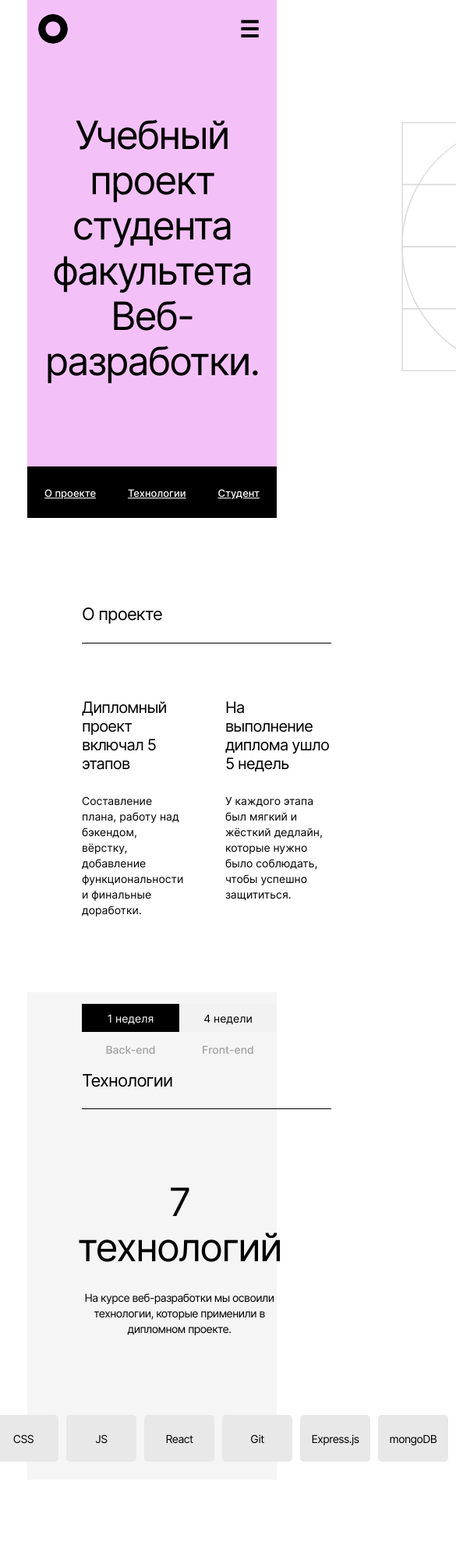
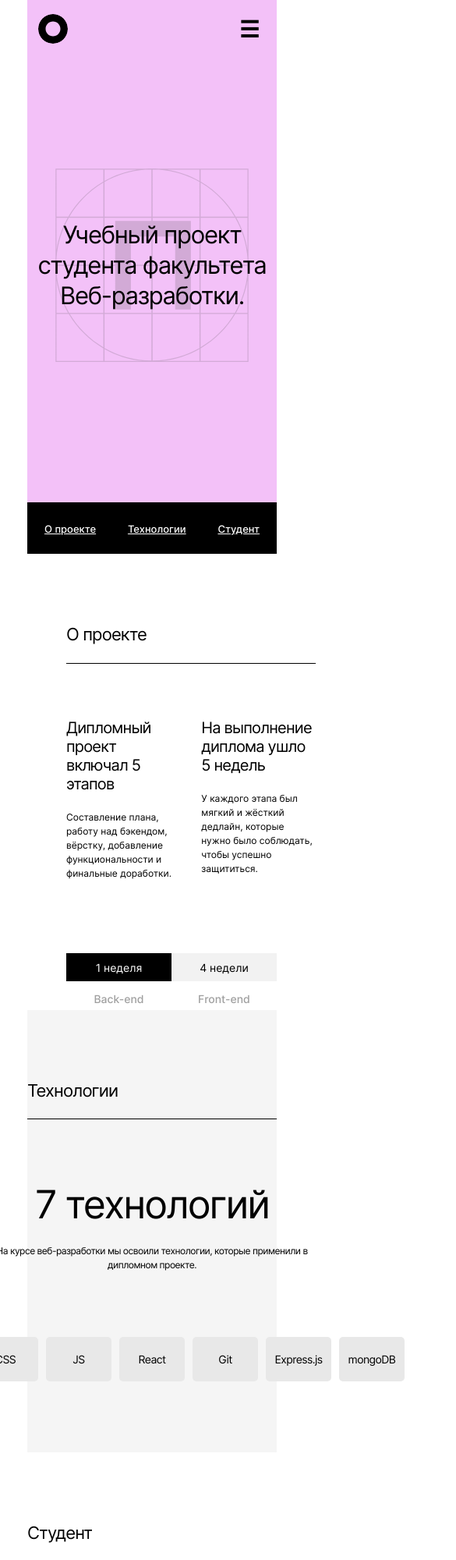
Before and after one commit to SergeyNapiev/movies-explorer-frontend, a React app: page / in a window 390 px wide. Shown: the top 2000 px of the page at 78% size, 585 px wide, since content can reach past the window. Built offline with nearby package versions, Linux system fonts and the light colour scheme.

Commit message:
frontend

```diff
--- a/src/components/AboutMe/AboutMe.css
+++ b/src/components/AboutMe/AboutMe.css
@@ -88,3 +88,43 @@
     color: #000000;
     text-decoration: none;
 }
+
+@media (max-width: 1279px) {
+    .me {
+        max-width: 768px;
+    }
+
+    .me__title {
+        max-width: 668px;
+        padding: 90px 0 23px 0;
+    }
+
+    .me__container {
+        max-width: 668px;
+    }
+
+    .me__photo {
+        max-width: 255px;
+        height: 307px;
+    }
+
+    .me__name {
+        font-size: 40px;
+        line-height: 40px;
+    }
+
+    .me__profession {
+        font-size: 12px;
+        line-height: 18px;
+    }
+
+    .me__description {
+        font-size: 12px;
+        line-height: 18px;
+        margin: 20px 0 0 0;
+    }
+
+
+
+
+}
--- a/src/components/AboutProject/AboutProject.css
+++ b/src/components/AboutProject/AboutProject.css
@@ -45,8 +45,7 @@
     line-height: 20px;
     letter-spacing: 0em;
     text-align: left;
-    margin: 0;
-    margin-top: 26px;
+    margin: 26px 0 0 0;
 }
 
 .about__time {
@@ -113,3 +112,50 @@
 .about__description:last-child {
     padding: 0 0 0 51px;
 }
+
+@media (max-width: 1279px) {
+    .about {
+        max-width: 768px;
+        height: 585px;
+    }
+
+    .about__title {
+        max-width: 668px;
+        margin: 0 0 0 50px;
+        padding-top: 90px;
+    }
+
+    .about__container {
+        padding: 0 0 0 50px;
+    }
+
+    .about__description {
+        max-width: 319px;
+    }
+
+    .about__description:last-child {
+        padding: 0 0 0 30px;
+    }
+
+    .about__subtitle {
+    }
+
+    .about__list {
+        font-size: 12px;
+        line-height: 18px;
+        margin: 22px 0 0 0;
+    }
+
+    .about__data {
+        max-width: 668px;
+        margin: 93px 0 0 50px;
+    }
+
+    .about__column {
+        max-width: 140px;
+    }
+
+    .about__column_last_one {
+        max-width: 528px;
+    }
+}
--- a/src/components/NavTab/NavTab.css
+++ b/src/components/NavTab/NavTab.css
@@ -26,3 +26,9 @@
     letter-spacing: 0px;
     text-align: left;
 }
+
+@media (max-width: 1279px) {
+    .navtab {
+        max-width: 768px;
+    }
+}
--- a/src/components/Portfolio/Portfolio.css
+++ b/src/components/Portfolio/Portfolio.css
@@ -60,3 +60,20 @@
 .portfolio__link {
     cursor: pointer;
 }
+
+@media (max-width: 1279px) {
+    .portfolio {
+        max-width: 768px;
+        margin: 91px 0 0 0;
+        padding: 0 50px 0 50px;
+    }
+
+    .portfolio__project {
+        font-size: 28px;
+        line-height: 50px;
+    }
+
+    .portfolio__projects {
+        margin: 31px 0 68px 0;
+    }
+}
--- a/src/components/Promo/Promo.css
+++ b/src/components/Promo/Promo.css
@@ -1,5 +1,5 @@
 .promo {
-    width: 1280px;
+    max-width: 1280px;
     width: 100%;
     height: 524px;
     background-color: #F3C1F8;
@@ -26,8 +26,8 @@
     z-index: 1;
 
     margin: 0;
-    padding: 0;
-    padding-bottom: 37px;
+    padding: 0 0 37px 0;
+
 }
 
 .promo__img {
@@ -44,3 +44,44 @@
 
     z-index: 0;
 }
+
+@media (max-width: 1279px) {
+    .promo {
+        max-width: 768px;
+        height: 784px;
+    }
+
+    .promo__img {
+        top: 224px;
+        left: 224px;
+        right: 224px;
+    }
+
+    .promo__title {
+        padding: 0 0 18px 0;
+    }
+}
+
+@media (max-width: 767px) {
+    .promo {
+        max-width: 320px;
+        height: 570px;
+        display: block;
+    }
+
+    .promo__img {
+        width: 248px;
+        height: 248px;
+        top: 142px;
+        left: 36px;
+        right: 36px;
+    }
+
+    .promo__title {
+        font-size: 31px;
+        line-height: 39px;
+        padding: 0 0 18px 0;
+        margin: 207px 0 0 0;
+    }
+
+}
--- a/src/components/Techs/Techs.css
+++ b/src/components/Techs/Techs.css
@@ -73,3 +73,46 @@
     margin: 0 5px 0 5px;
     border-radius: 5px;
 }
+
+@media (max-width: 1279px) {
+    .techs {
+        max-width: 768px;
+        height: 567px;
+        display: flex;
+        flex-direction: column;
+        align-items: center;
+    }
+
+    .techs__title {
+        max-width: 668px;
+        padding-top: 90px;
+        margin: 0 0 0 0;
+    }
+
+    .techs__container {
+        max-width: 668px;
+        margin: 0 0 0 0;
+    }
+
+    .techs__subtitle {
+        margin: 80px 0 0 0;
+        padding: 0;
+    }
+
+
+    .techs__description {
+        font-size: 12px;
+        line-height: 18px;
+        margin: 22px 0 0 0;
+    }
+
+    .techs__types {
+        margin: 0;
+        padding: 83px 0 0 0;
+    }
+
+    .techs__list {
+        width: 84px;
+        min-height: 57px;
+    }
+}
```
